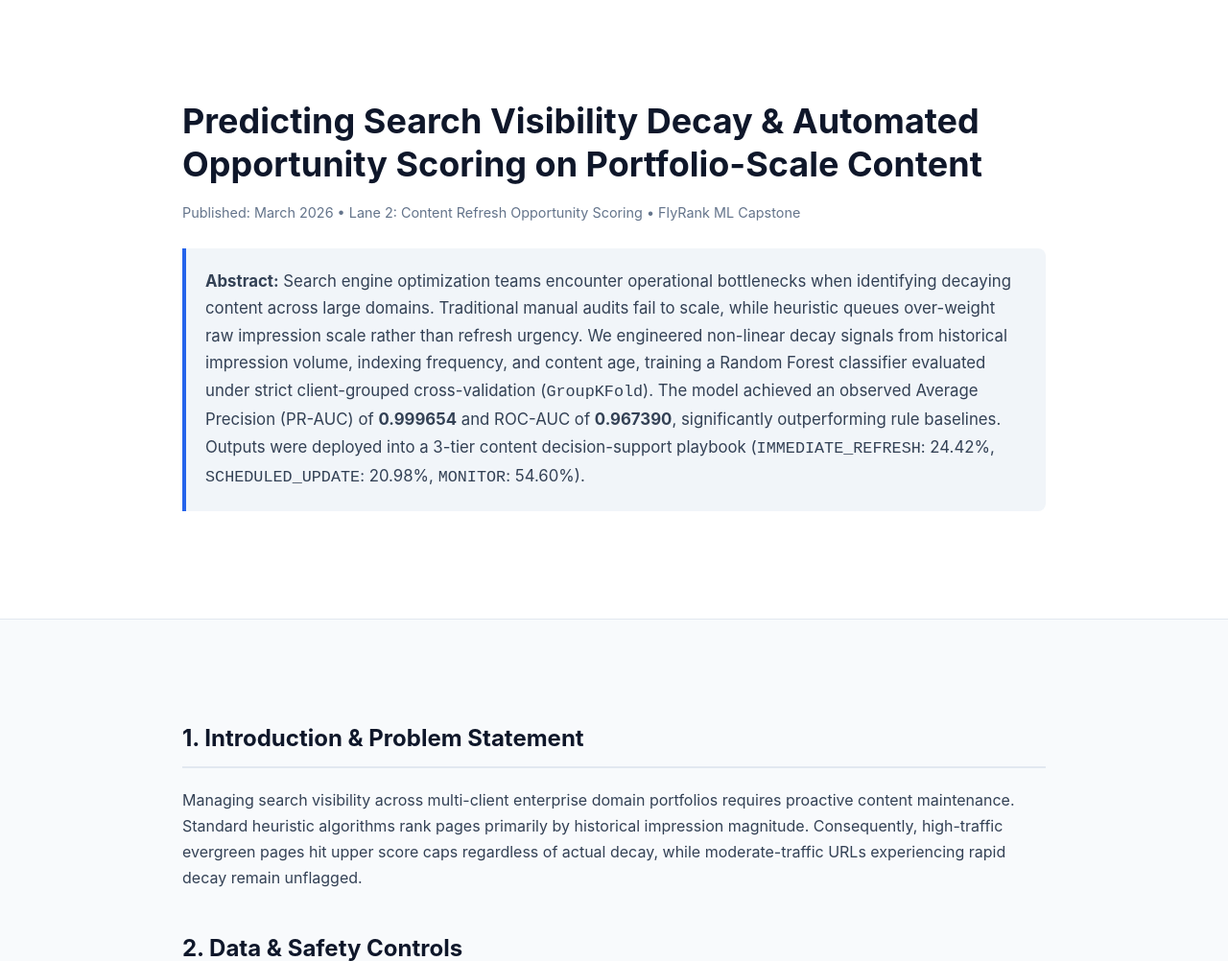
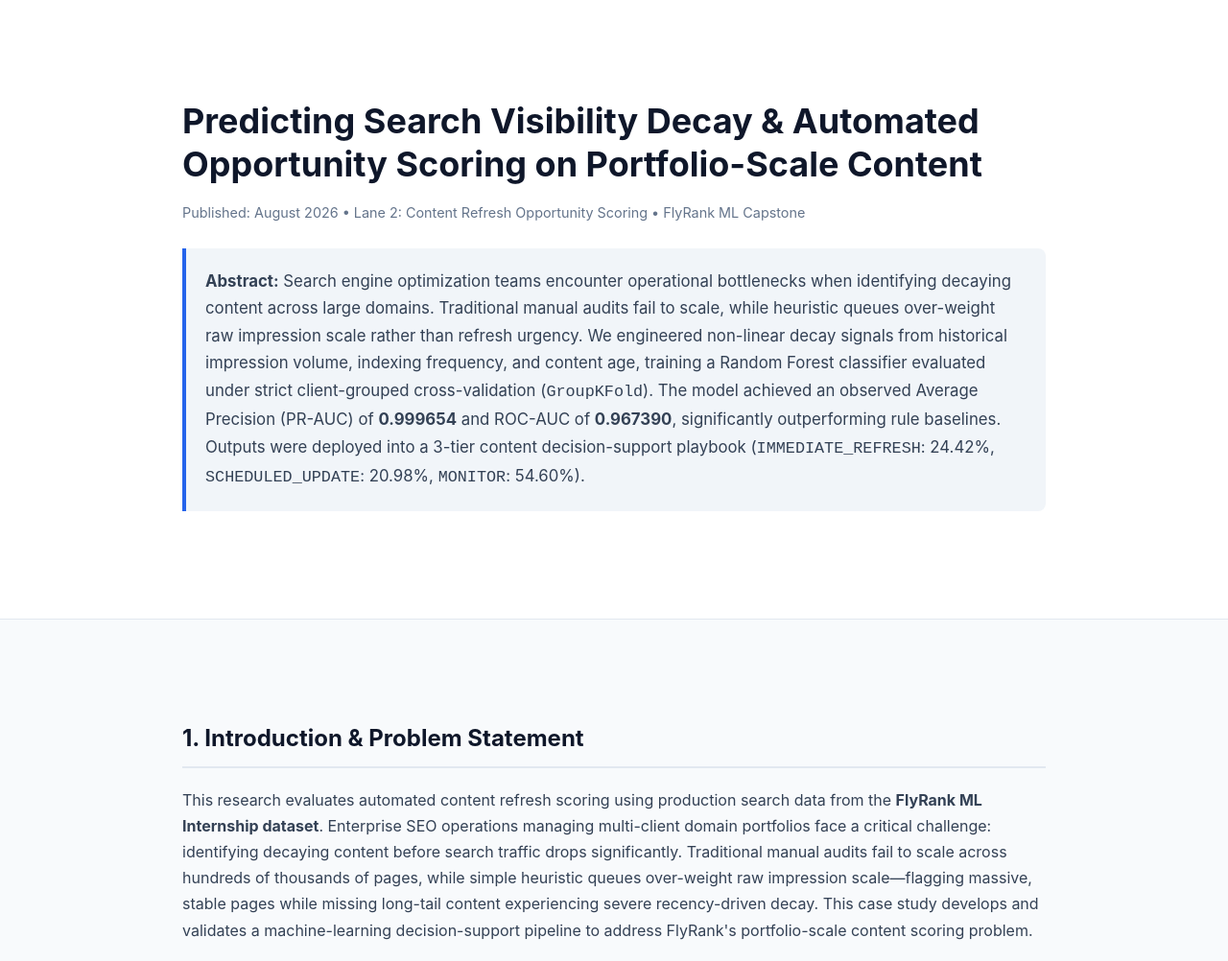
Before and after one commit to Ewanjohndennis/flyrankml, a plain HTML site: page docs/index.html in a window 1280 px wide. Shown: the top 1002 px of the page at 96% size. Drawn offline with Linux system fonts and the light colour scheme.

Commit message:
Revise publication date and improve introduction
Updated publication date and enhanced introduction paragraph for clarity.

```diff
--- a/docs/index.html
+++ b/docs/index.html
@@ -104,18 +104,27 @@
     <div class="container">
         <h1>Predicting Search Visibility Decay & Automated Opportunity Scoring on Portfolio-Scale Content</h1>
         <div class="meta">
-            Published: March 2026 &bull; Lane 2: Content Refresh Opportunity Scoring &bull; FlyRank ML Capstone
+            Published: August 2026 &bull; Lane 2: Content Refresh Opportunity Scoring &bull; FlyRank ML Capstone
         </div>
         <div class="abstract">
             <strong>Abstract:</strong> Search engine optimization teams encounter operational bottlenecks when identifying decaying content across large domains. Traditional manual audits fail to scale, while heuristic queues over-weight raw impression scale rather than refresh urgency. We engineered non-linear decay signals from historical impression volume, indexing frequency, and content age, training a Random Forest classifier evaluated under strict client-grouped cross-validation (<code>GroupKFold</code>). The model achieved an observed Average Precision (PR-AUC) of <strong>0.999654</strong> and ROC-AUC of <strong>0.967390</strong>, significantly outperforming rule baselines. Outputs were deployed into a 3-tier content decision-support playbook (<code>IMMEDIATE_REFRESH</code>: 24.42%, <code>SCHEDULED_UPDATE</code>: 20.98%, <code>MONITOR</code>: 54.60%).
         </div>
     </div>
+
 </header>
 
 <div class="container">
 
     <h2>1. Introduction & Problem Statement</h2>
-    <p>Managing search visibility across multi-client enterprise domain portfolios requires proactive content maintenance. Standard heuristic algorithms rank pages primarily by historical impression magnitude. Consequently, high-traffic evergreen pages hit upper score caps regardless of actual decay, while moderate-traffic URLs experiencing rapid decay remain unflagged.</p>
+    <p>This research evaluates automated content refresh scoring using production
+  search data from the <strong>FlyRank ML Internship dataset</strong>. Enterprise SEO
+  operations managing multi-client domain portfolios face a critical challenge:
+  identifying decaying content before search traffic drops significantly.
+  Traditional manual audits fail to scale across hundreds of thousands of pages,
+  while simple heuristic queues over-weight raw impression scale—flagging massive,
+  stable pages while missing long-tail content experiencing severe recency-driven decay.
+  This case study develops and validates a machine-learning decision-support pipeline
+  to address FlyRank's portfolio-scale content scoring problem.</p>
 
     <h2>2. Data & Safety Controls</h2>
     <p>The dataset evaluates snapshot <code>month=2026-03</code> from the FlyRank ML Warehouse (<code>fact_content_daily_performance</code> and <code>dim_content</code>). Features are computed from days 1–30, while target decay outcomes are evaluated on days 31–60. Unindexed pages (<code>imp_prev30 = 0</code>) are excluded by contract. All client identifiers are hashed (<code>client_hash_id</code>), ensuring zero client domain leakage or private data exposure.</p>
```
